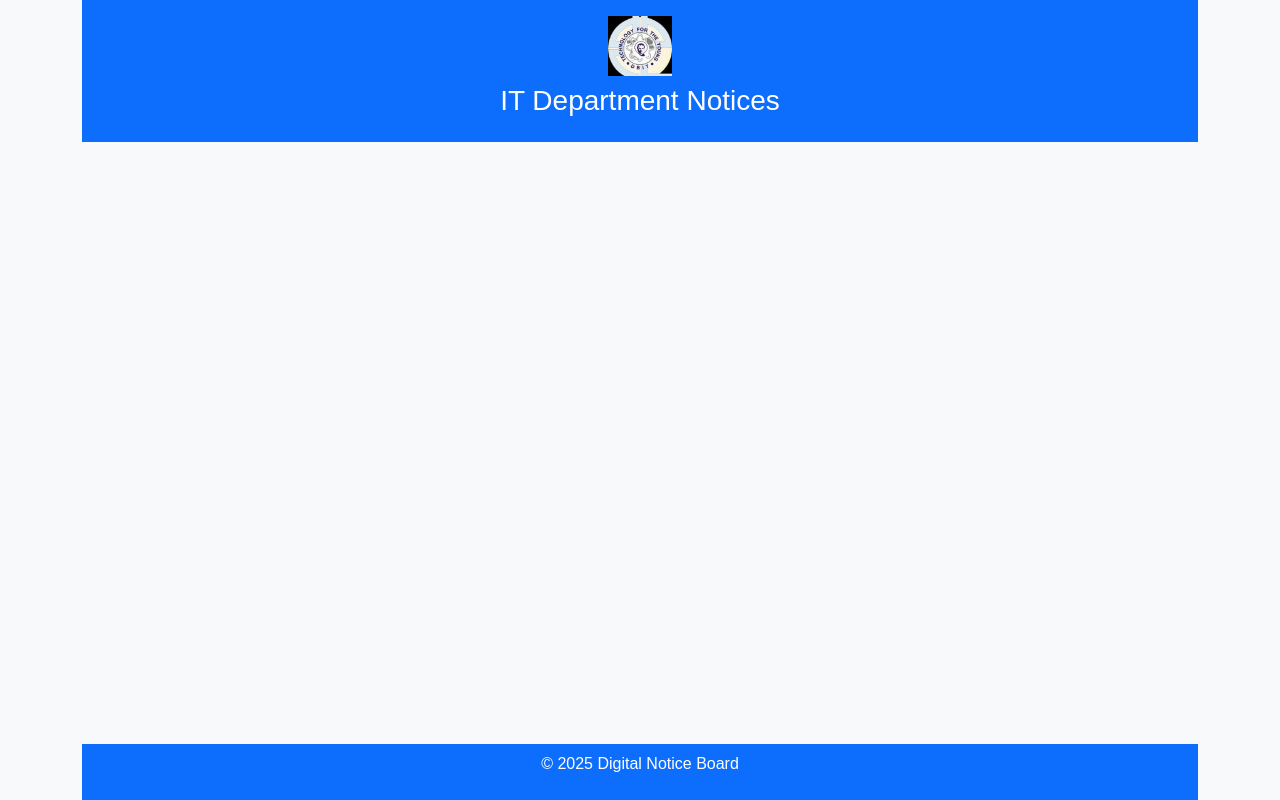
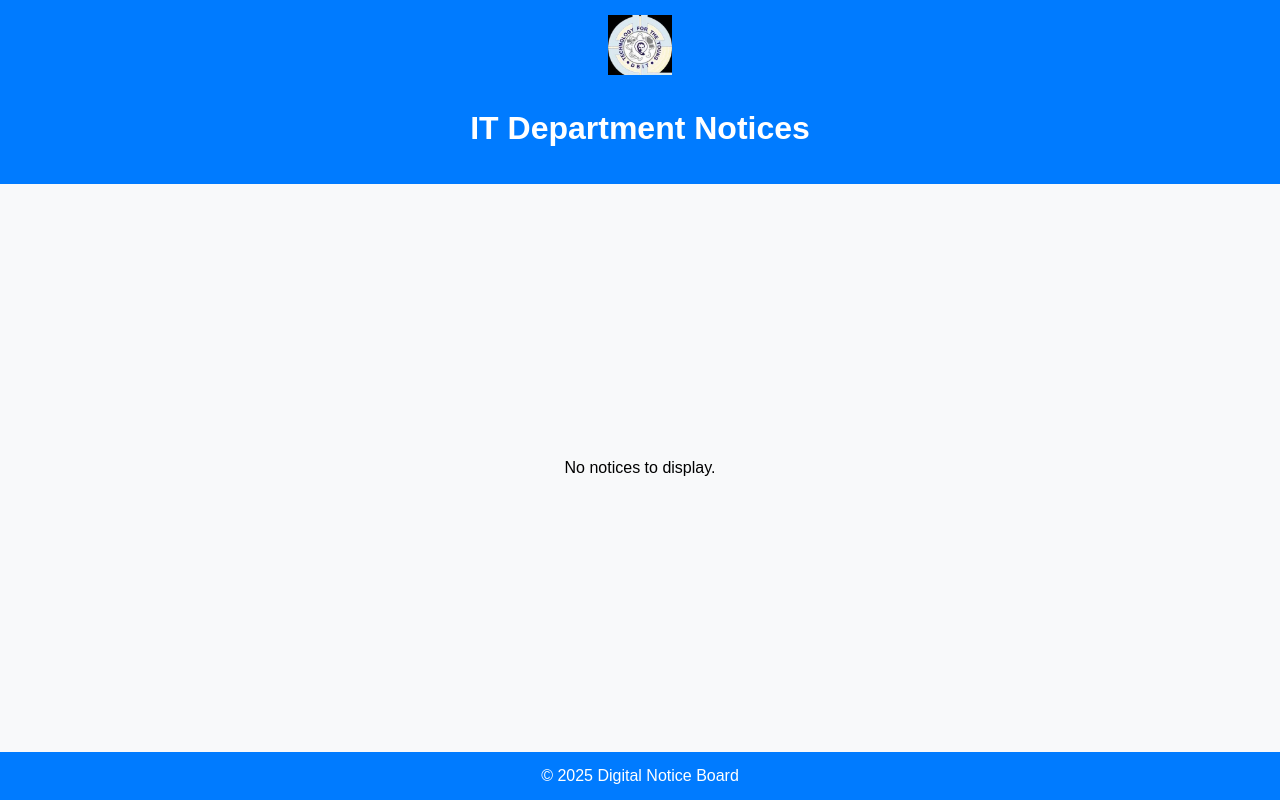
Before and after one commit to digi2025new/digital-notice, a Flask app: page /it in a window 1280 px wide. Run offline with Flask 3, Linux system fonts and the light colour scheme; data that the repository does not hold is empty; some libraries are stand-ins or nearby versions.

Commit message:
Department-specific full-screen slideshow with doc link and video autoplay

```diff
--- a/static/style.css
+++ b/static/style.css
@@ -1,159 +1,99 @@
-/* -------------------------------------------------- */
-/* Global Styles and Resets                           */
-/* -------------------------------------------------- */
+/* Basic resets & container approach */
 html, body {
     margin: 0;
     padding: 0;
+    background: #f8f9fa;
     font-family: Arial, sans-serif;
-    background-color: #f8f9fa;
     width: 100%;
     height: 100%;
+    text-align: center;
   }
 
-/* Logo */
+  /* Container for the entire page */
+  .container {
+    display: flex;
+    flex-direction: column;
+    min-height: 100vh;
+    width: 100%;
+  }
+
+  /* Header & Footer */
+  .dheader, .dfooter {
+    background: #007bff;
+    color: white;
+    padding: 15px;
+    text-align: center;
+  }
+
   .logo {
     max-height: 60px;
+    margin-bottom: 10px;
   }
 
-/* -------------------------------------------------- */
-/* Index / Slideshow Page Styles                      */
-/* -------------------------------------------------- */
-#notices {
-    width: 100%;
-    max-width: 800px;  /* Full white space display up to 800px */
-    margin: 0 auto;
+  /* Full-Screen Main area for slideshow */
+  .full-main {
+    flex: 1; /* Fill space between header & footer */
+    display: flex;
+    align-items: center;
+    justify-content: center;
+    padding: 20px;
   }
 
-.notice {
-    background: #fff;
-    border-radius: 8px;
-    box-shadow: 0 0 8px rgba(0,0,0,0.1);
-    padding: 20px;
-    text-align: center;
-    margin: 0 auto;
+  .full-notices {
+    width: 100%;
+    height: 100%;
+    display: flex;
+    align-items: center;
+    justify-content: center;
   }
 
+  /* Single Notice container in the slideshow */
+  .notice {
+    width: 100%;
+    height: 100%;
+    display: flex;
+    flex-direction: column;
+    align-items: center;
+    justify-content: center;
+    background: #fff;
+    box-shadow: 0 0 8px rgba(0,0,0,0.1);
+    border-radius: 8px;
+    margin: 0 auto;
+    padding: 10px;
+  }
+
+  /* The media element (image/video/audio) filling the .notice container width */
   .responsive-notice {
     width: 100%;
-    height: auto;
-    max-height: 70vh;  /* Allow media to use up to 70% of viewport height */
-    object-fit: contain;
+    height: 100%;
+    object-fit: contain; /* keep aspect ratio */
     border-radius: 8px;
     background: #fff;
   }
 
+  /* Title below the media */
   .notice h3 {
     margin-top: 15px;
     font-size: 18px;
     color: #333;
   }
 
-/* -------------------------------------------------- */
-/* Admin Page Styles                                  */
-/* -------------------------------------------------- */
-.admin-main {
-    width: 90%;
-    max-width: 1200px;
-    margin: 0 auto;
-    padding: 20px 0;
-    text-align: center;
+  /* doc-notice styling for doc/ppt/pdf */
+  .doc-notice {
+    margin: 20px;
+    font-size: 18px;
   }
 
-/* Notices Grid for Admin Panel */
-.notices-grid {
-    display: flex;
-    flex-wrap: wrap;
-    justify-content: center;
-    gap: 20px;
-    margin-top: 20px;
+  .dfooter p {
+    margin: 0;
   }
 
-/* Forms and Upload Section */
-form {
-    display: flex;
-    flex-direction: column;
-    align-items: center;
-    background: #f4f4f4;
-    padding: 20px;
-    border-radius: 10px;
-    max-width: 500px;
-    width: 100%;
-    box-shadow: 0 0 8px rgba(0,0,0,0.1);
-    margin: 0 auto;
-}
-
-.form-group {
-    width: 100%;
-    margin-bottom: 15px;
-}
-
-input[type="text"],
-input[type="file"],
-select {
-    width: 100%;
+  /* Responsive for smaller screens */
+  @media (max-width: 768px) {
+    .full-main {
       padding: 10px;
-    border: 1px solid #ddd;
-    border-radius: 5px;
-}
-
-/* -------------------------------------------------- */
-/* Login Page Styles                                  */
-/* -------------------------------------------------- */
-.login-body {
-    background: #f8f9fa;
-    display: flex;
-    flex-direction: column;
-    min-height: 100vh;
-    text-align: center;
-}
-
-.login-header, .login-footer {
-    background: #007bff;
-    color: #fff;
-    padding: 15px;
-    text-align: center;
-}
-
-.login-container {
-    flex: 1;
-    display: flex;
-    align-items: center;
-    justify-content: center;
-    padding: 20px;
-}
-
-.login-form {
-    background: #fff;
-    padding: 30px;
-    border-radius: 8px;
-    width: 100%;
-    max-width: 400px;
-    box-shadow: 0 0 8px rgba(0,0,0,0.1);
-    text-align: left;
-}
-
-/* -------------------------------------------------- */
-/* Footer Common Styles                               */
-/* -------------------------------------------------- */
-footer {
-    margin-top: 20px;
-    padding: 15px;
-    background: #007bff;
-    color: white;
-    width: 100%;
-}
-
-/* -------------------------------------------------- */
-/* Responsive Adjustments                             */
-/* -------------------------------------------------- */
-@media (max-width: 768px) {
-    #notices {
-        max-width: 95%;
     }
     .responsive-notice {
-        max-height: 50vh;
-    }
-    .admin-main {
-        width: 95%;
+      max-height: 50vh; /* for mobile */
     }
   }
--- a/templates/department.html
+++ b/templates/department.html
@@ -2,52 +2,128 @@
 <html lang="en">
 <head>
   <meta charset="UTF-8">
-  <meta name="viewport" content="width=device-width, initial-scale=1.0">
-  <title>{{ department|upper }} Department Notices - Digital Notice Board</title>
-  <!-- Bootstrap CSS for modern, responsive design -->
-  <link href="https://cdn.jsdelivr.net/npm/bootstrap@5.3.0/dist/css/bootstrap.min.css" rel="stylesheet">
-  <!-- Custom CSS -->
+  <meta name="viewport" content="width=device-width,initial-scale=1.0">
+  <title>{{ department|upper }} Department Notices</title>
+  <!-- If using your own or a CDN CSS library, place it here -->
   <link rel="stylesheet" href="{{ url_for('static', filename='style.css') }}">
+  <!-- Socket.IO for real-time updates (optional) -->
+  <script src="https://cdnjs.cloudflare.com/ajax/libs/socket.io/4.0.1/socket.io.js"></script>
 </head>
 <body>
-  <div class="container d-flex flex-column min-vh-100">
+  <div class="container">
     <!-- Header -->
-    <header class="py-3 bg-primary text-white text-center">
-      <img src="{{ url_for('static', filename='images/logo.png') }}" alt="Logo" class="logo mb-2">
-      <h1 class="h3">{{ department|upper }} Department Notices</h1>
+    <header class="dheader">
+      <img src="{{ url_for('static', filename='images/logo.png') }}" alt="Logo" class="logo">
+      <h1>{{ department|upper }} Department Notices</h1>
     </header>
 
-    <!-- Main Content: Responsive Grid of Notices -->
-    <main class="flex-fill">
-      <div class="row justify-content-center" style="padding: 20px;">
-        {% for notice in notices %}
-          <div class="col-sm-6 col-md-4 col-lg-3 mb-4">
-            <div class="card h-100">
-              {% if notice.file_type in ['png', 'jpg', 'jpeg', 'gif'] %}
-                <img src="{{ notice.file_path }}" class="card-img-top responsive-notice" alt="{{ notice.title }}">
-              {% elif notice.file_type in ['mp4', 'avi', 'mov'] %}
-                <video src="{{ notice.file_path }}" autoplay muted playsinline class="card-img-top responsive-notice"></video>
-              {% elif notice.file_type in ['mp3', 'wav'] %}
-                <audio src="{{ notice.file_path }}" controls class="card-img-top"></audio>
-              {% else %}
-                <div class="card-body"><p class="card-text">No preview available.</p></div>
-              {% endif %}
-              <div class="card-body text-center">
-                <h5 class="card-title">{{ notice.title }}</h5>
-              </div>
-            </div>
-          </div>
-        {% endfor %}
+    <!-- Main Content: Full-Screen Slideshow -->
+    <main class="full-main">
+      <div id="dept-notices" class="full-notices">
+        <!-- Slideshow notices go here -->
       </div>
     </main>
 
     <!-- Footer -->
-    <footer class="bg-primary text-white text-center py-2 mt-auto">
+    <footer class="dfooter">
       <p>&copy; 2025 Digital Notice Board</p>
     </footer>
   </div>
 
-  <!-- Bootstrap JS Bundle (with Popper) -->
-  <script src="https://cdn.jsdelivr.net/npm/bootstrap@5.3.0/dist/js/bootstrap.bundle.min.js"></script>
+  <script>
+    // The department param is passed from server.py route
+    const department = "{{ department|lower }}";
+    const socket = io();  // If using real-time updates
+
+    let noticesData = [];
+    let currentIndex = 0;
+
+    // On socket connect, nothing special needed unless you want to log
+    socket.on('connect', () => {
+      console.log(`Connected to Socket.IO for ${department} department slideshow`);
+    });
+
+    // Listen for real-time notice updates
+    socket.on('update_notices', (msg) => {
+      // Filter notices for this department
+      noticesData = msg.notices.filter(n => n.department.toLowerCase() === department);
+      if (noticesData.length > 0) {
+        currentIndex = 0;
+        displayNotice(noticesData[currentIndex]);
+      } else {
+        document.getElementById('dept-notices').innerHTML = '<p>No notices to display.</p>';
+      }
+    });
+
+    function displayNotice(notice) {
+      const container = document.getElementById('dept-notices');
+      container.innerHTML = '';  // Clear previous notice
+
+      let mediaHTML = '';
+      const ext = notice.file_type.toLowerCase();
+
+      // Decide how to display based on file type
+      if (['png','jpg','jpeg','gif'].includes(ext)) {
+        // Image
+        mediaHTML = `<img src="${notice.file_path}" alt="${notice.title}" class="responsive-notice">`;
+      } else if (['mp4','avi','mov'].includes(ext)) {
+        // Autoplay video
+        mediaHTML = `<video src="${notice.file_path}" autoplay muted playsinline class="responsive-notice"></video>`;
+      } else if (['mp3','wav'].includes(ext)) {
+        // Audio
+        mediaHTML = `<audio src="${notice.file_path}" controls class="responsive-notice"></audio>`;
+      } else {
+        // Document or unknown file type
+        mediaHTML = `
+          <div class="doc-notice">
+            <p><strong>${notice.title}</strong></p>
+            <a href="${notice.file_path}" target="_blank">Open Document</a>
+          </div>
+        `;
+      }
+
+      const noticeDiv = document.createElement('div');
+      noticeDiv.classList.add('notice');
+      noticeDiv.innerHTML = `
+        ${mediaHTML}
+        <h3>${notice.title}</h3>
+      `;
+      container.appendChild(noticeDiv);
+
+      // If it's a video, wait for the video to end; otherwise auto-advance after 5 seconds
+      if (['mp4','avi','mov'].includes(ext)) {
+        const vid = noticeDiv.querySelector('video');
+        if (vid) {
+          vid.onended = () => { nextNotice(); };
+        }
+      } else {
+        setTimeout(nextNotice, 5000);
+      }
+    }
+
+    function nextNotice() {
+      if (noticesData.length === 0) return;
+      currentIndex = (currentIndex + 1) % noticesData.length;
+      displayNotice(noticesData[currentIndex]);
+    }
+
+    // Load department notices from /notices/<department> initially
+    async function loadDepartmentNotices() {
+      try {
+        const res = await fetch(`/notices/${department}`);
+        const data = await res.json();
+        noticesData = data;
+        if (noticesData.length > 0) {
+          displayNotice(noticesData[currentIndex]);
+        } else {
+          document.getElementById('dept-notices').innerHTML = '<p>No notices to display.</p>';
+        }
+      } catch (err) {
+        console.error('Error fetching department notices:', err);
+      }
+    }
+
+    loadDepartmentNotices();
+  </script>
 </body>
 </html>
```
Lines whose indentation alone changed are shown as unchanged.
